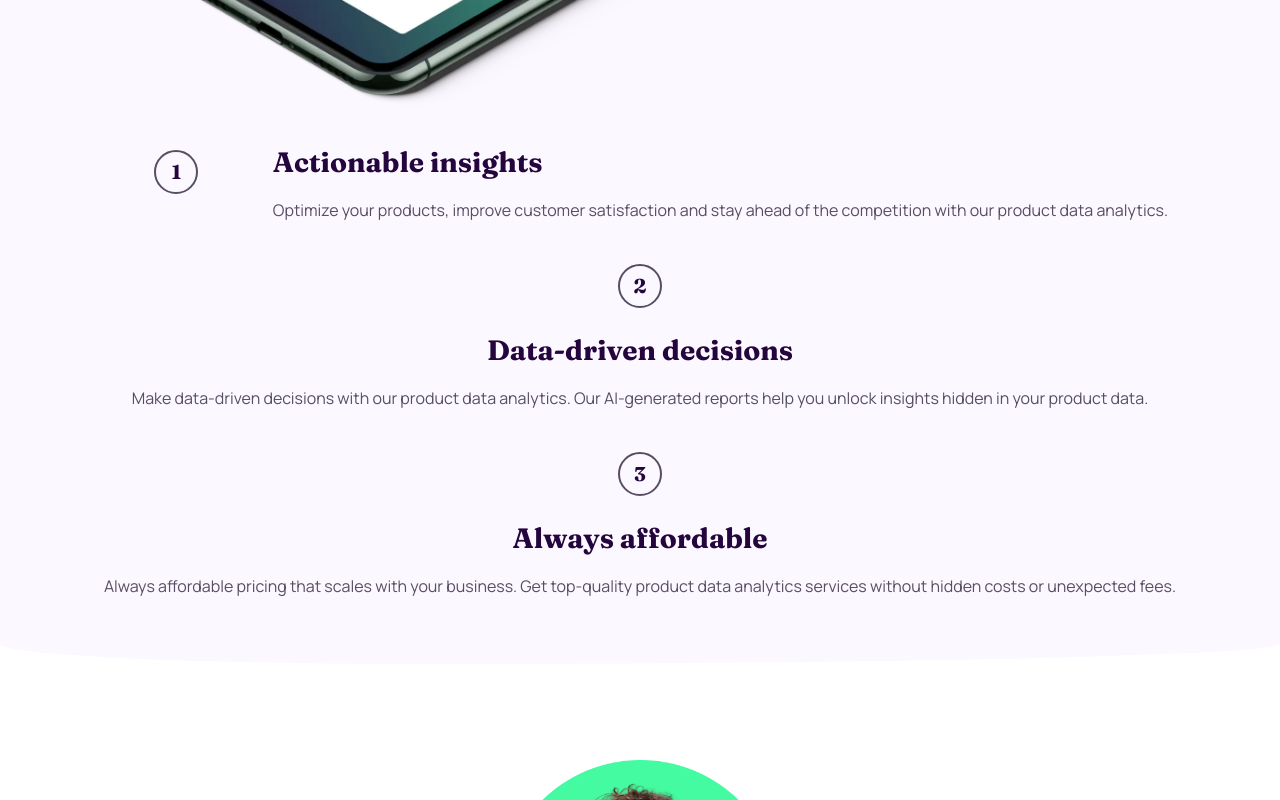
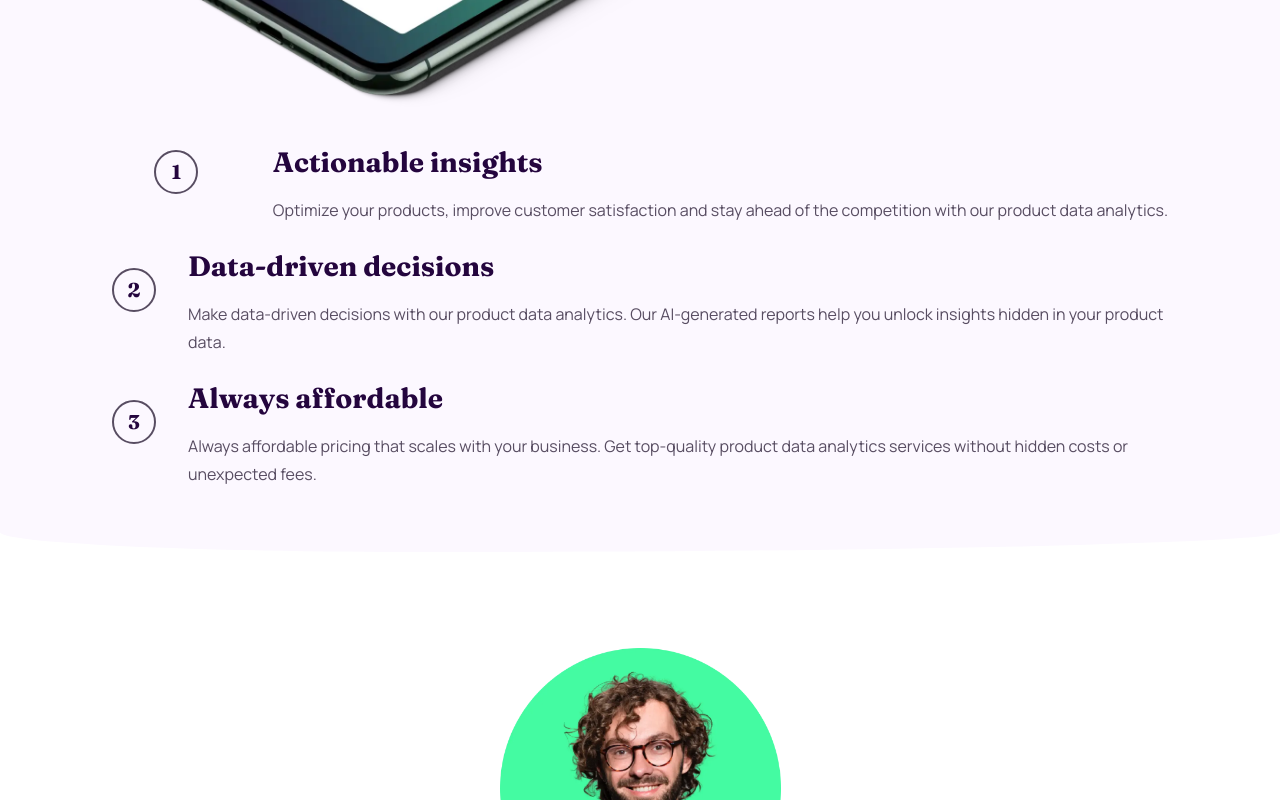
Before and after one commit to LangheBogdan/workIT, a website: page index.html in a window 1280 px wide. Shown: the part 507-1307 px from the top of the page. Drawn offline with Linux system fonts and the light colour scheme.

Commit message:
add tablet viewport styles for articles

```diff
--- a/index.html
+++ b/index.html
@@ -80,13 +80,13 @@
           </p>
         </div>
       </article>
-      <article class="text-center">
+      <article class="text-center md:flex items-center md:px-24 md:text-left">
         <p
-          class="mt-10 mb-6 text-dark-purple font-semibold text-xl border-2 border-davys-grey w-11 h-11 mx-auto rounded-full flex items-center justify-center font-fraunces"
+          class="text-dark-purple font-semibold text-xl border-2 border-davys-grey w-11 h-11 mx-auto rounded-full flex items-center justify-center font-fraunces md:p-4"
         >
           2
         </p>
-        <div class="">
+        <div class="md:ml-8">
           <h2
             class="mt-6 font-fraunces font-semibold text-[28px] text-dark-purple leading-9"
           >
@@ -99,13 +99,13 @@
           </p>
         </div>
       </article>
-      <article class="text-center">
+      <article class="text-center md:flex items-center md:px-24 md:text-left">
         <p
-          class="mt-10 mb-6 text-dark-purple font-semibold text-xl border-2 border-davys-grey w-11 h-11 mx-auto rounded-full flex items-center justify-center font-fraunces"
+          class="text-dark-purple font-semibold text-xl border-2 border-davys-grey w-11 h-11 mx-auto rounded-full flex items-center justify-center font-fraunces md:p-4"
         >
           3
         </p>
-        <div class="">
+        <div class="md:ml-8">
           <h2
             class="mt-6 font-fraunces font-semibold text-[28px] text-dark-purple leading-9"
           >
```
Also changed, not shown: dist/output.css.
